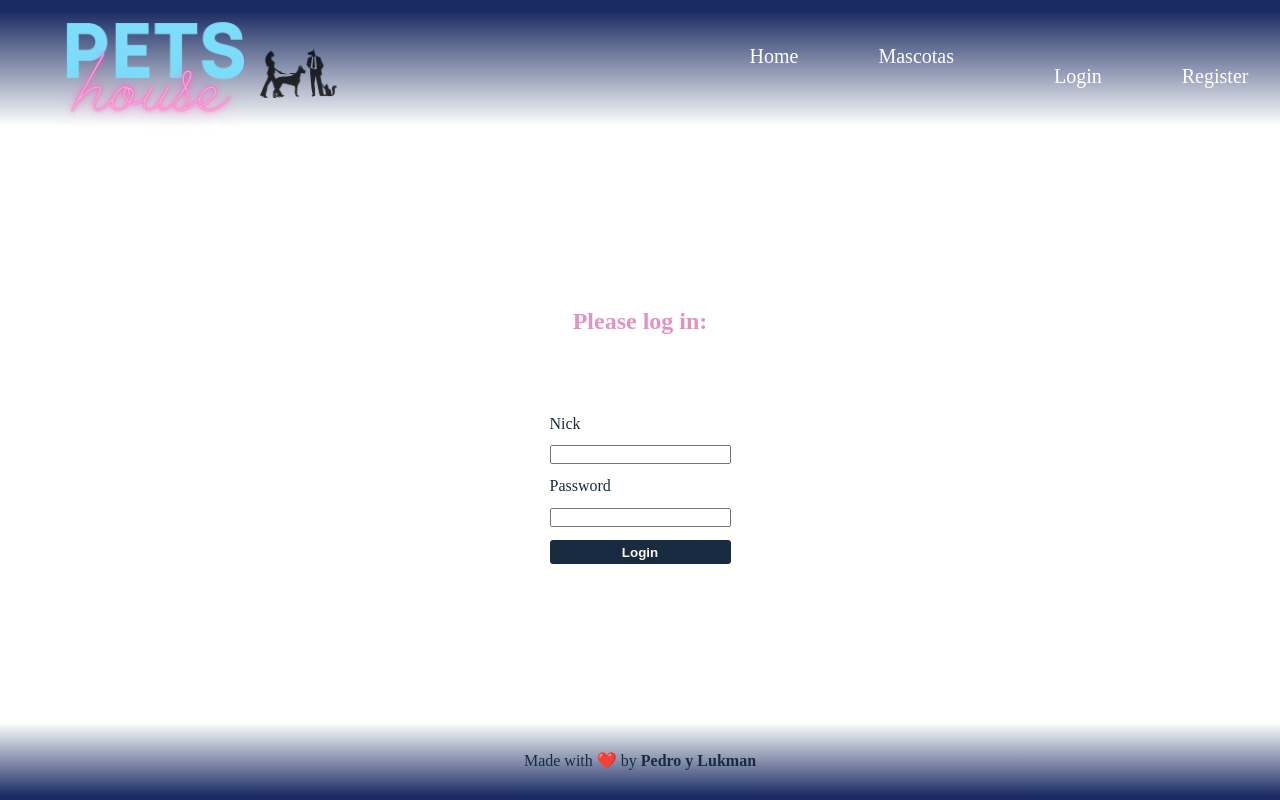
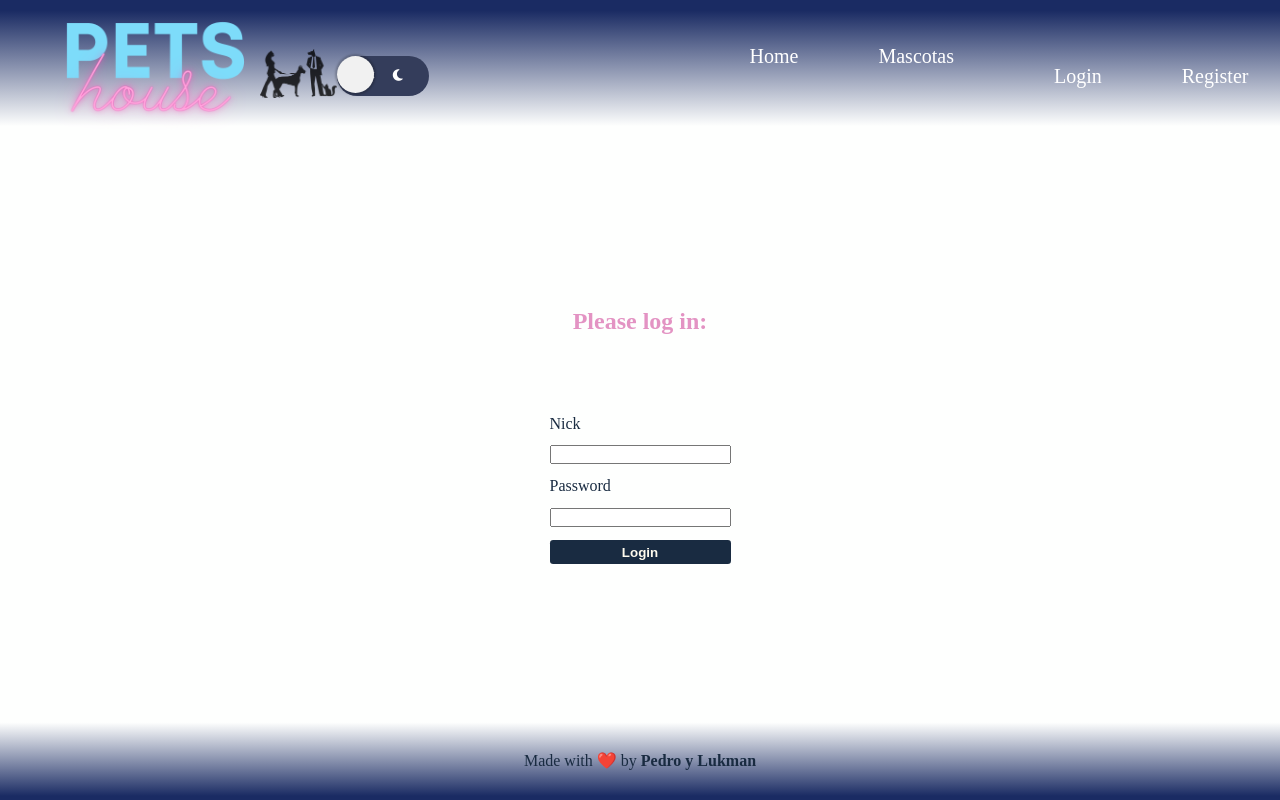
Before and after one commit to pedroleni/animales_front, a React (Vite) app: page /login in a window 1280 px wide. Built offline with nearby package versions, Linux system fonts and the light colour scheme.

Commit message:
dark mode ok- css no ok

```diff
--- a/index.html
+++ b/index.html
@@ -5,7 +5,9 @@
 
     <meta name="viewport" content="width=device-width, initial-scale=1.0" />
     <title>Pets HOUSE</title>
+    <link href="https://fonts.googleapis.com/css?family=Roboto:400,500,700&display=swap" rel="stylesheet">
     <link rel="stylesheet" href="https://cdnjs.cloudflare.com/ajax/libs/font-awesome/5.12.1/css/all.min.css">
+    <script src="https://kit.fontawesome.com/2c36e9b7b1.js" crossorigin="anonymous"></script>
   </head>
   <body>
     <div id="root"></div>
--- a/src/components/Header.css
+++ b/src/components/Header.css
@@ -1,7 +1,86 @@
-header{
-  background: rgb(254,255,254);
-  background: linear-gradient(0deg, rgba(254,255,254,1) 17%, rgba(26,43,99,1) 93%);
+header {
+  background: rgb(254, 255, 254);
+  background: linear-gradient(
+    0deg,
+    rgba(254, 255, 254, 1) 17%,
+    rgba(26, 43, 99, 1) 93%
+  );
 }
+
+/* ---------DARK MODE --------------- */
+
+
+
+body.dark {
+  background: #111111;
+}
+
+
+body.dark nav {
+  background: #222222;
+  -webkit-box-shadow: 10px 10px 20px rgba(0, 0, 0, 0.16);
+          box-shadow: 10px 10px 20px rgba(0, 0, 0, 0.16);
+}
+
+body.dark nav a {
+  color: #C8C8C8;
+}
+
+body.dark nav a:hover {
+  color: #FEFEFE;
+}
+
+
+.switch {
+  background: #343D5B;
+  border-radius: 1000px;
+  border: none;
+  position: relative;
+  cursor: pointer;
+  display: -webkit-box;
+  display: -ms-flexbox;
+  display: flex;
+  outline: none;
+}
+
+.switch:after {
+  content: "";
+  display: block;
+  width: 37px;
+  height: 37px;
+  position: absolute;
+  background: #F1F1F1;
+  top: 0;
+  left: 0;
+  right: unset;
+  border-radius: 100px;
+  -webkit-transition: .3s ease all;
+  transition: .3s ease all;
+  -webkit-box-shadow: 0px 0px 2px 2px rgba(0, 0, 0, 0.2);
+          box-shadow: 0px 0px 2px 2px rgba(0, 0, 0, 0.2);
+}
+
+.switch.active {
+  background: orange;
+  color: #000;
+}
+
+.switch.active::after {
+  right: 0;
+  left: unset;
+}
+
+.switch span {
+  width: 30px;
+  height: 30px;
+  line-height: 30px;
+  display: block;
+  background: none;
+  color: #fff;
+}
+
+
+/* ---------------------------------- */
 
 .nav {
   display: flex;
@@ -14,13 +93,12 @@ header{
   color: #fff;
 }
 
-.container_imagen_logout{
+.container_imagen_logout {
   display: flex;
   flex-direction: column;
   align-items: center;
-
 }
-.container_imagen_logout div{
+.container_imagen_logout div {
   width: 60%;
 }
 
@@ -31,16 +109,13 @@ header .control {
   padding: 20px;
   gap: 1rem;
   margin-right: 30px;
-
 }
 
-.container_image_logo_header{
+.container_image_logo_header {
   display: flex;
   align-items: center;
   justify-content: flex-start;
-
 }
-
 
 .nav-logo {
   color: #fff;
@@ -53,19 +128,20 @@ header .control {
   display: flex;
   list-style: none;
 }
-.logo_nav{
+.logo_nav {
   width: 33%;
 }
-.logo_nav2{
+.logo_nav2 {
   width: 12%;
   opacity: 0.8;
 }
 
-
-.button_home{width: 100%;}
+.button_home {
+  width: 100%;
+}
 .nav-links a {
   color: #192b41;
-  font-weight: bolder ;
+  font-weight: bolder;
   text-decoration: none;
   padding: 30px 30px;
   border-radius: 10px;
@@ -76,26 +152,23 @@ header .control {
   background-image: url(../../public/images/home.gif); */
 }
 
-
 .sign-in-icon {
   display: inline-block;
   margin-right: 0.8em;
 }
 
-
-header .control{
+header .control {
   width: 20vw;
   display: flex;
   align-items: center;
   gap: 1rem;
 }
 
-header .control img{
+header .control img {
   height: 40px;
   border-radius: 50%;
   border: 2px solid #fffbee;
 }
-
 
 .main-nav {
   display: flex;
@@ -105,8 +178,6 @@ header .control img{
   padding: 20px 0;
   font-size: 20px;
   padding-left: 3rem;
-
-
 }
 
 .main-nav .logo {
@@ -118,14 +189,12 @@ header .control img{
 }
 
 .main-nav ul li {
-  padding:  40px;
-
+  padding: 40px;
 }
 
 .main-nav ul li a {
   padding-bottom: 2px;
-  color:white;
-
+  color: white;
 }
 
 .main-nav ul li a:hover {
@@ -154,7 +223,7 @@ header .control img{
   padding: 10px 20px;
   background: #262626;
   color: #fff;
-  font-size: 15px;;
+  font-size: 15px;
 }
 
 .btn:hover {
@@ -170,58 +239,59 @@ header .control img{
   color: #333;
 }
 
-
-@media(max-width: 700px) {
-
+@media (max-width: 700px) {
   .bars__menu {
     width: 10%;
     margin-top: 20px;
   }
   header .control {
-
     display: flex;
     flex-direction: column;
     align-items: center;
     gap: 1rem;
-    height:480px;
-    margin:0px;
+    height: 480px;
+    margin: 0px;
     margin-top: 5vh;
     text-align: center;
     border: solid 2px rgb(21, 34, 78);
     border-radius: 30px;
     background: rgba(254, 255, 254, 0.471);
-    background: linear-gradient(0deg, rgba(254, 255, 254, 0.432) 17%, rgb(21, 34, 78) 93%);
+    background: linear-gradient(
+      0deg,
+      rgba(254, 255, 254, 0.432) 17%,
+      rgb(21, 34, 78) 93%
+    );
     width: 100%;
   }
 
-.container_imagen_logout{
+  .container_imagen_logout {
     width: 100%;
     height: 200px;
   }
-.container_imagen_logout div img{
+  .container_imagen_logout div img {
     width: 100%;
     height: 100%;
   }
   .container_imagen_logout div {
     margin: 10px;
   }
-header .control p{
+  header .control p {
     color: whitesmoke;
     font-weight: bolder;
   }
-header .control button{
+  header .control button {
     width: 80%;
     padding: 20px;
   }
 
-
-  .main-menu{
-
+  .main-menu {
     background: rgb(254, 255, 254);
-    background: linear-gradient(0deg, rgb(254, 255, 254) 17%, rgb(21, 34, 78) 93%);
+    background: linear-gradient(
+      0deg,
+      rgb(254, 255, 254) 17%,
+      rgb(21, 34, 78) 93%
+    );
   }
-
-
 
   .menu-btn {
     display: block;
@@ -234,17 +304,15 @@ header .control button{
 
   .main-nav {
     padding-left: 0;
-
   }
   .main-nav ul.right-menu {
     margin-right: 50px;
   }
 
   .main-nav ul.main-menu {
-
     display: block;
     position: absolute;
-    top:0;
+    top: 0;
     left: 0;
     width: 100%;
     height: 100%;
@@ -260,14 +328,12 @@ header .control button{
     text-align: center;
     font-size: 16px;
     transition: all 300ms ease-in-out;
-
   }
 
-  .main-nav ul.main-menu li:hover{
-    background-color:rgb(21, 34, 78) ;
+  .main-nav ul.main-menu li:hover {
+    background-color: rgb(21, 34, 78);
     transition: all 300ms ease-in-out;
   }
-
 
   .main-nav ul.main-menu li:last-child {
     border-bottom: 0;
@@ -281,13 +347,11 @@ header .control button{
     grid-template-columns: repeat(2, 1fr);
   }
 
-
-  .bars__menu{
+  .bars__menu {
     width: 8px;
     height: 8px;
     margin-right: 10px;
-    margin-top:30px;
-
+    margin-top: 30px;
 
     transform: translate(-50%, -50%) scale(6);
     cursor: pointer;
@@ -303,27 +367,26 @@ header .control button{
     transition: all 300ms;
   }
 
-.activeline1__bars-menu{
+  .activeline1__bars-menu {
     transform: rotate(45deg) translate(1.2px, 1px);
   }
 
-.activeline2__bars-menu{
+  .activeline2__bars-menu {
     opacity: 0;
     margin-left: -30px;
   }
 
-.activeline3__bars-menu{
+  .activeline3__bars-menu {
     transform: rotate(-45deg) translate(0.7px, 1px);
   }
 }
 
-@media(max-width: 500px) {
+@media (max-width: 500px) {
   .main-nav ul.main-menu {
     padding: 50px 30px 50px 30px;
   }
 
   header .control {
     max-height: 47vh;
-
   }
 }
--- a/src/components/Header.jsx
+++ b/src/components/Header.jsx
@@ -9,22 +9,25 @@ const toggleSidenav = () => {
   const line2__bars = document.querySelector(".line2__bars-menu");
   const line3__bars = document.querySelector(".line3__bars-menu");
 
-
   line1__bars.classList.toggle("activeline1__bars-menu");
   line2__bars.classList.toggle("activeline2__bars-menu");
   line3__bars.classList.toggle("activeline3__bars-menu");
+};
 
-};
+const darkmode = () => {
+  const btnSwitch = document.querySelector('#switch');
+	document.body.classList.toggle('dark');
+	btnSwitch.classList.toggle('active');
+}
+
 
 const Header = () => {
   const { user, logout } = useContext(JwtContext);
   let navigate = useNavigate();
   return (
     <>
-
-
-      <div className="menu-btn" >
-      <div className="bars__menu" onClick={toggleSidenav} >
+      <div className="menu-btn">
+        <div className="bars__menu" onClick={toggleSidenav}>
           <span className="line1__bars-menu"></span>
           <span className="line2__bars-menu"></span>
           <span className="line3__bars-menu"></span>
@@ -40,6 +43,16 @@ const Header = () => {
               <div className="logo_nav2">
                 <img src="./images/cita.png" alt="logo" />
               </div>
+
+              {/* -------dark mode ------------*/}
+              <button className="switch" id="switch" onClick={darkmode}>
+                <span>
+                  <i className="fas fa-sun"></i>
+                </span>
+                <span>
+                  <i className="fas fa-moon"></i>
+                </span>
+              </button>
             </div>
 
             <ul className="main-menu">
@@ -65,16 +78,15 @@ const Header = () => {
                       <p>Welcome {user.name}</p>
                       <div className="container_imagen_logout">
                         {user.avatar !== "undefined" ? (
-                        <div><img src={user?.image} alt="User Avatar" /></div>
-
+                          <div>
+                            <img src={user?.image} alt="User Avatar" />
+                          </div>
                         ) : null}
 
                         <button onClick={() => logout() & navigate("/login")}>
                           Logout
                         </button>
-
                       </div>
-
                     </>
                   ) : (
                     <ul>
--- a/src/components/SearchBar.css
+++ b/src/components/SearchBar.css
@@ -13,3 +13,8 @@
     align-items: center;
 
 }
+
+@media (max-width: 700px) {
+
+
+}
--- a/src/pages/Profile.jsx
+++ b/src/pages/Profile.jsx
@@ -38,6 +38,29 @@ const Profile = () => {
       if (res) {
         navigate("/login");
         Swal.fire("Profile edited, please log in again");
+      }
+    });
+  };
+
+  const deleteAnimal = () => {
+    Swal.fire({
+      title: "¿Estas seguro de borrar la mascota?",
+      text: "No la vas a poder recuperar",
+      icon: "warning",
+      showCancelButton: true,
+      confirmButtonColor: "#3085d6",
+      cancelButtonColor: "#d33",
+      confirmButtonText: "Si, borrala!",
+    }).then((result) => {
+      if (result.isConfirmed) {
+          API.delete(`/${user._id}`).then((res) => {
+            if (res) {
+              logout();
+              navigate("/");
+              Swal.fire("Mascota eliminada");
+            }
+          });
+
       }
     });
   };
@@ -104,6 +127,7 @@ const Profile = () => {
 
         <button type="submit">Edit Profile</button>
       </form>
+      <button onClick={() => deleteAnimal()}>Delete</button>
     </section>
   );
 };
--- a/src/pages/Register.jsx
+++ b/src/pages/Register.jsx
@@ -1,5 +1,4 @@
 import { useForm } from "react-hook-form";
-import { useState } from "react";
 import { useNavigate } from "react-router-dom";
 import { API } from "../services/API";
 import "./Register.css";
```
Lines whose indentation alone changed are shown as unchanged.
